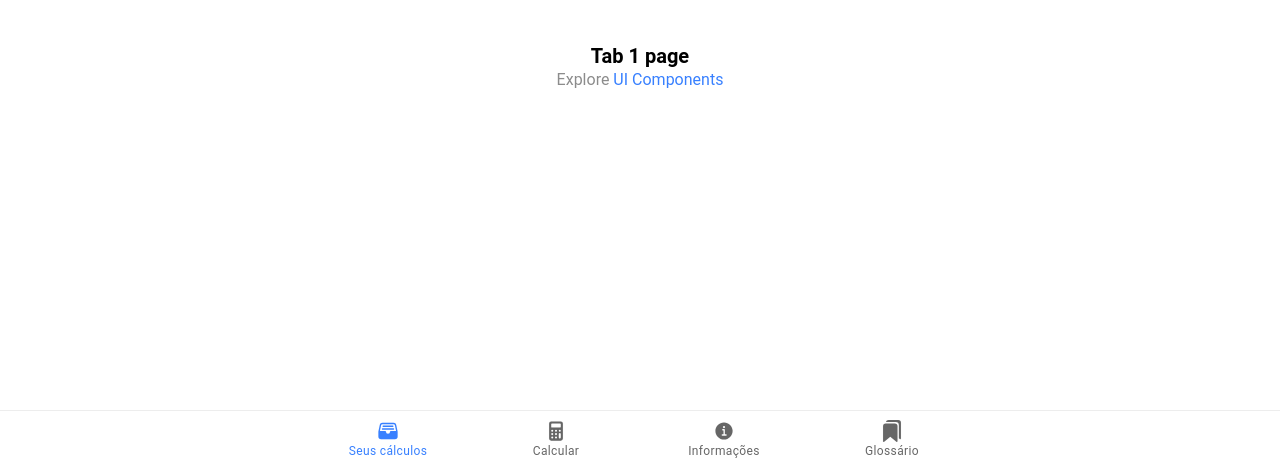
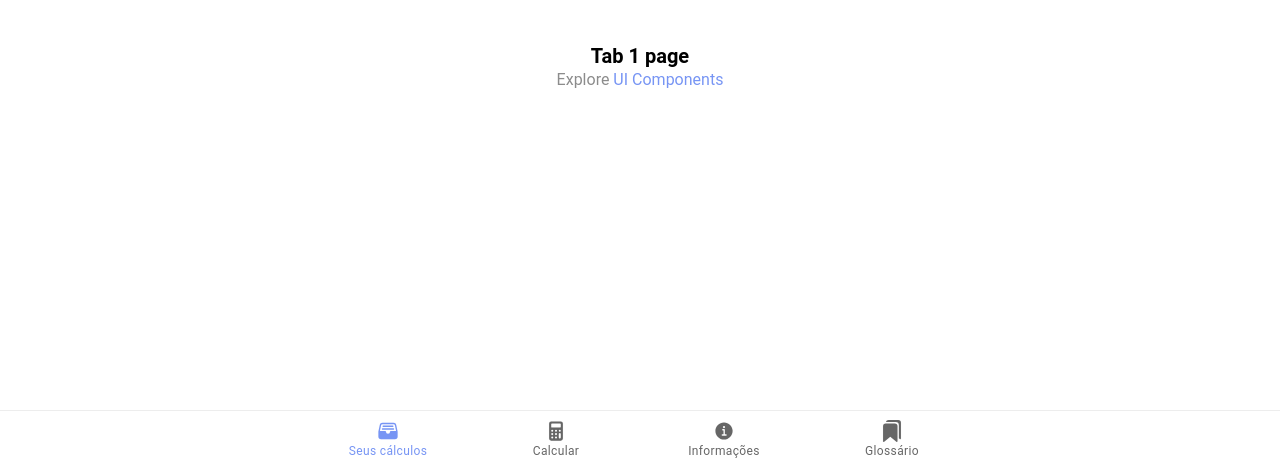
Before and after one commit to embscimatec/PimPelod2, a React (Create React App) app: page /tab1 in a window 1280 px wide. Shown: the part 333-797 px from the top of the page. Built offline with nearby package versions, Linux system fonts and the light colour scheme.

Commit message:
alterando cores do CSS global

```diff
--- a/src/theme/variables.css
+++ b/src/theme/variables.css
@@ -13,7 +13,7 @@ ion-text {
 /** Ionic CSS Variables **/
 :root {
   /** primary **/
-  --ion-color-primary: #3880ff;
+  --ion-color-primary: #7795F4;
   --ion-color-primary-rgb: 56, 128, 255;
   --ion-color-primary-contrast: #ffffff;
   --ion-color-primary-contrast-rgb: 255, 255, 255;
@@ -21,7 +21,7 @@ ion-text {
   --ion-color-primary-tint: #4c8dff;
 
   /** secondary **/
-  --ion-color-secondary: #3dc2ff;
+  --ion-color-secondary: #323289;
   --ion-color-secondary-rgb: 61, 194, 255;
   --ion-color-secondary-contrast: #ffffff;
   --ion-color-secondary-contrast-rgb: 255, 255, 255;
```
